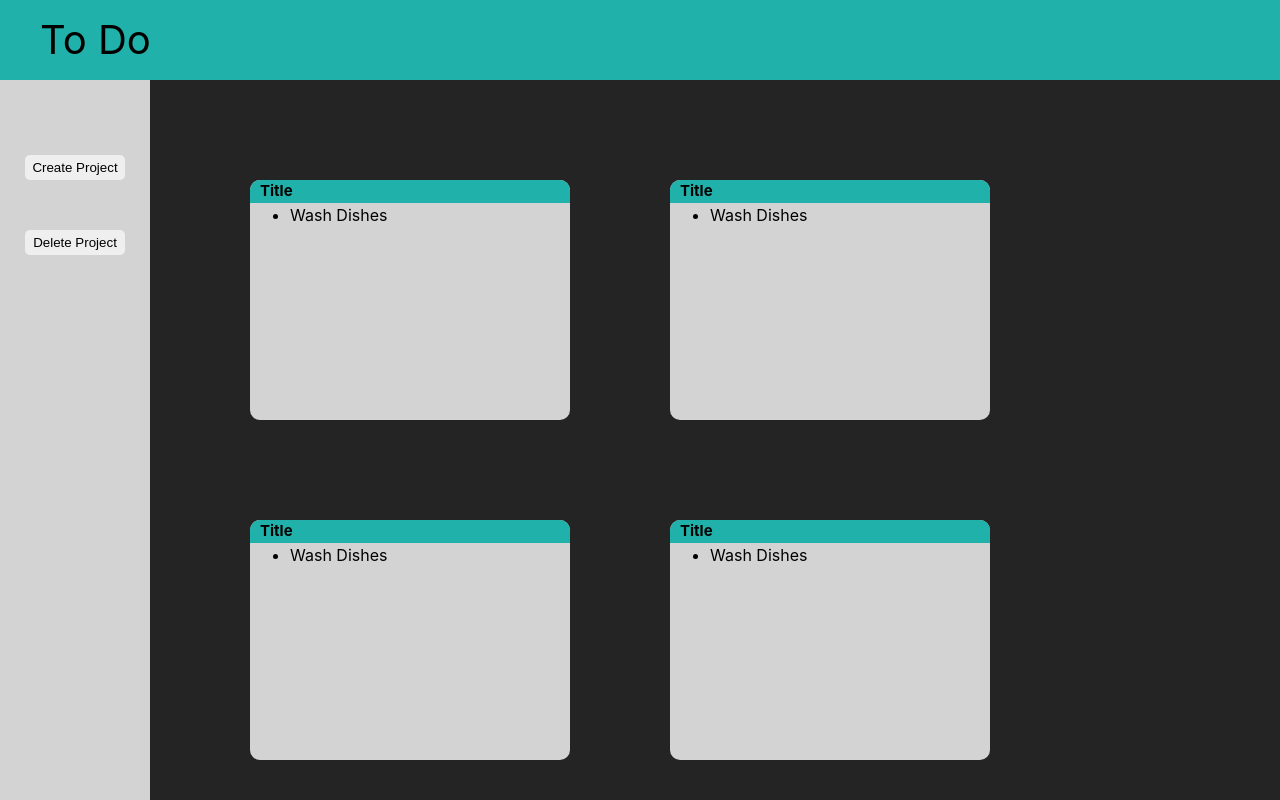
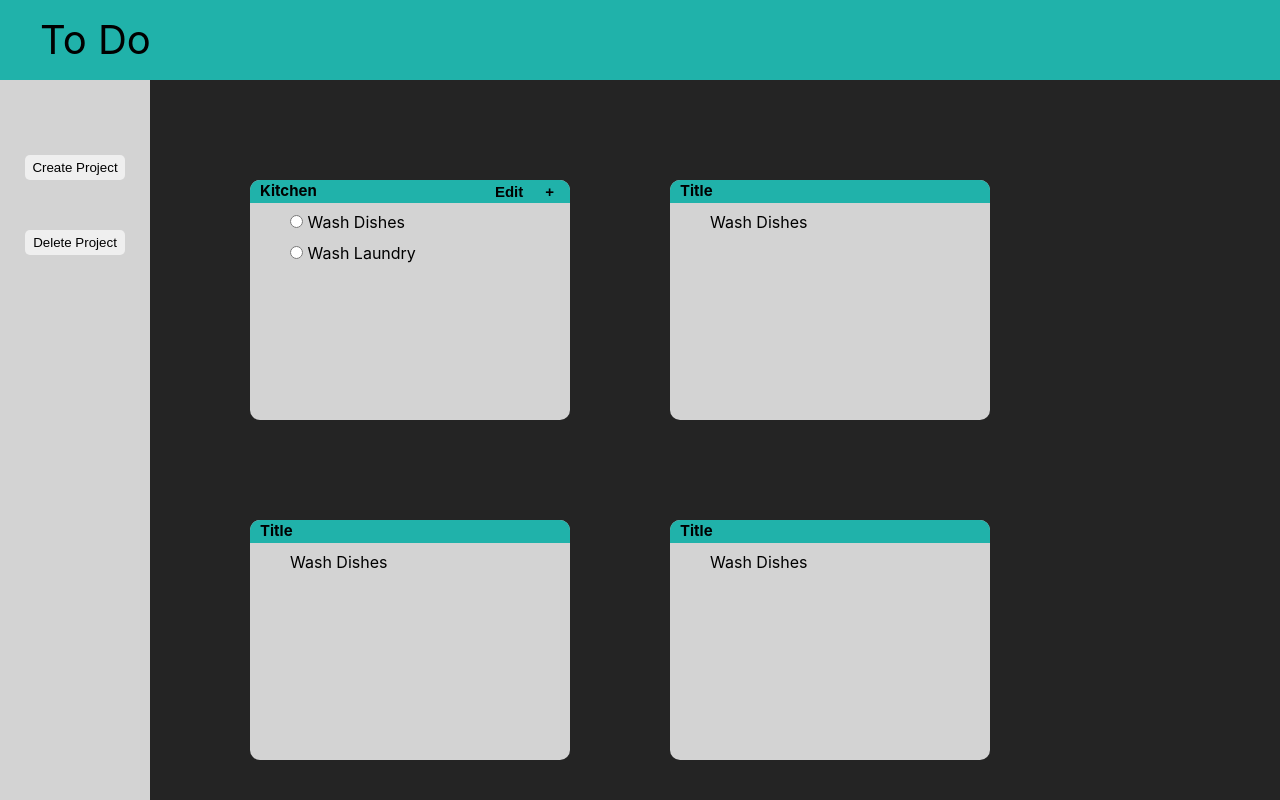
Before and after one commit to Aevibunny/to-do-list, a website built with Vite: page to-do-list/index.html in a window 1280 px wide. Shown: the top 800 px of the page. Built offline with nearby package versions, Linux system fonts and the light colour scheme.

Commit message:
added buttons and small edits

```diff
--- a/to-do-list/index.html
+++ b/to-do-list/index.html
@@ -15,9 +15,10 @@
       </menu>
       <div class="project-container">
         <div class="project">
-          <h6 class="project-title">Title</h6>
+          <h6 class="project-title">Kitchen<button class="edit-button">Edit</button> <button class="add-button">+</button></h6>
           <ul>
-            <li>Wash Dishes</li>
+            <li><input type="radio"> Wash Dishes</li>
+            <li><input type="radio"> Wash Laundry</li>
           </ul>
         </div>
         <div class="project">
--- a/to-do-list/style.css
+++ b/to-do-list/style.css
@@ -68,4 +68,22 @@ header {
   padding-left: 10px;
   border-top-left-radius: 10px;
   border-top-right-radius: 10px;
+  display: flex;
 }
+
+.project h6 button {
+  background-color: lightseagreen;
+  border: none;
+  margin-right: 10px;
+  font-size: 15px;
+  font-weight: bold;
+}
+
+.edit-button {
+  margin-left: auto;
+}
+
+li {
+  list-style-type: none;
+  padding-top: 7px;
+}
```
